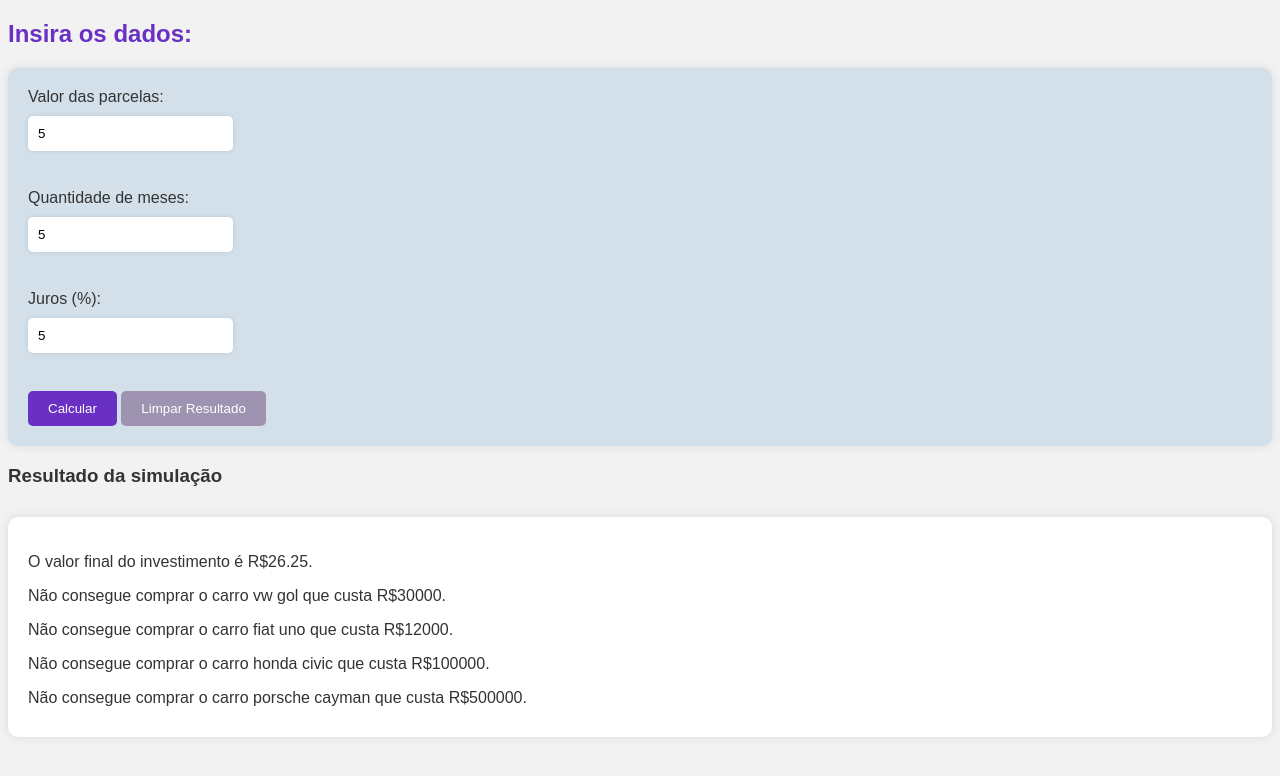
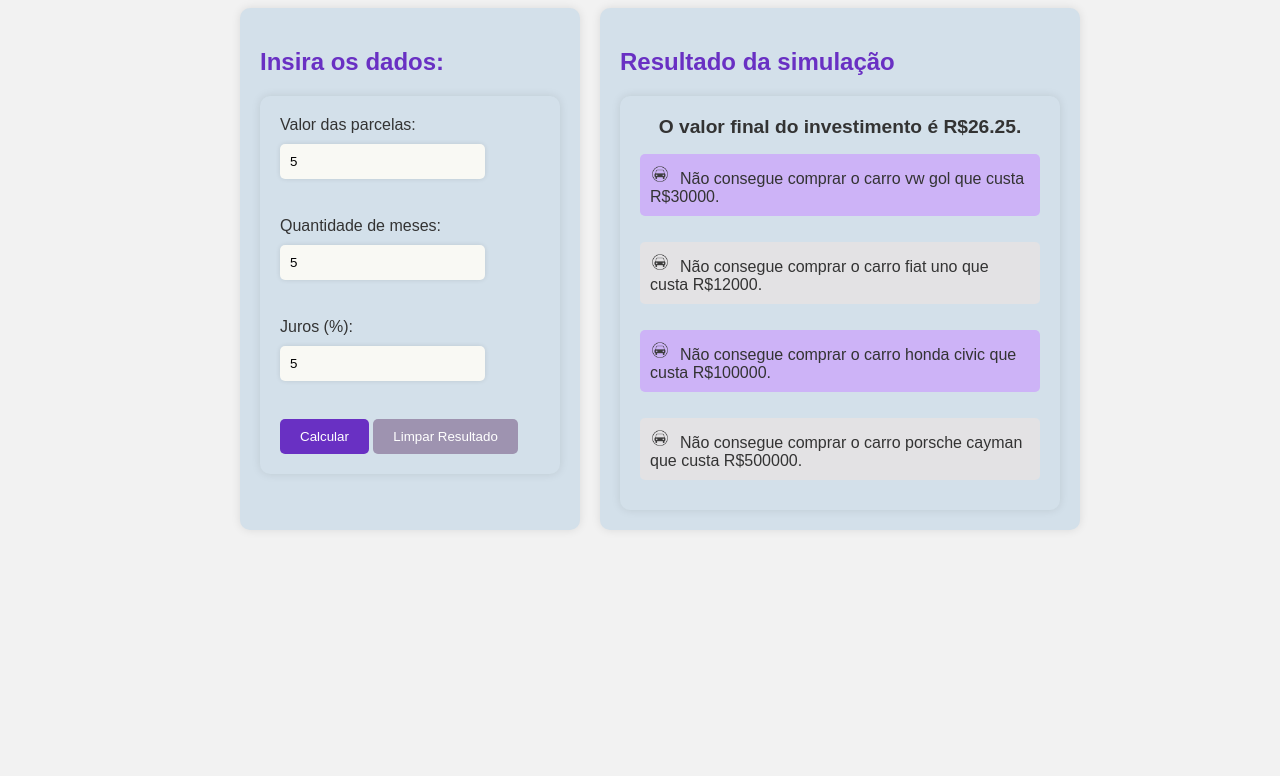
Before and after one commit to nandopera/calculadorainvestimento, a plain HTML site: page index.html in a window 1280 px wide. Both pictures are taken after typing "5", "5", "5" into the empty fields and a click on the button "Calcular". Drawn offline with Linux system fonts and the light colour scheme.

Commit message:
Melhorias no js e alteração de layout.

```diff
--- a/index.html
+++ b/index.html
@@ -7,6 +7,8 @@
     <title>Calculadora Investimento</title>
 </head>
 <body>
+    <div class="container">
+        <div class="formulario">
     <h2>Insira os dados:</h2>
     <form id="formulario">
         <label for="parcelas">Valor das parcelas:</label>
@@ -21,11 +23,12 @@
         <button type="submit">Calcular</button>
         <button type="button" id="limpar">Limpar Resultado</button>
     </form>
-
-    <article>
-        <div><h3>Resultado da simulação</h3></div>
-        <div id="resultado"></div>
-    </article>
+</div>
+<article>
+    <h2>Resultado da simulação</h2>
+    <div id="resultado"></div>
+</article>
+</div>
     <script src="index2.js"></script>
 </body>
 </html>
--- a/index2.js
+++ b/index2.js
@@ -22,10 +22,12 @@ function calcularInvestimento() {
     ];
 
     const resultadoDiv = document.getElementById('resultado');
-    resultadoDiv.innerHTML = `<p>O valor final do investimento é R$${jurosCompostos}.</p>`;
+    resultadoDiv.innerHTML = `<span class="resultadoDiv">O valor final do investimento é R$${jurosCompostos}.</span>`;
 
-    for (const { marca, modelo, valor } of carros) {
-        resultadoDiv.innerHTML += `<p>${valor < jurosCompostos ? 'Consegue' : 'Não consegue'} comprar o carro ${marca} ${modelo} que custa R$${valor}.</p>`;
+    for (let i = 0; i < carros.length; i++) {
+        const { marca, modelo, valor } = carros[i];
+        const frase = `${valor < jurosCompostos ? 'Consegue' : 'Não consegue'} comprar o carro ${marca} ${modelo} que custa R$${valor}.`;
+        resultadoDiv.innerHTML += `<p><span class="car-icon"></span>${frase}</p>`;
     }
 }
 
--- a/style.css
+++ b/style.css
@@ -1,18 +1,33 @@
 body {
     font-family: Arial, sans-serif;
-    background-color: #f2f2f2; /* Cinza claro */
-    color: #333; /* Cor do texto */
+    background-color: #f2f2f2;
+    color: #333;
 }
 
 h2 {
-    color: #6930c3; /* Roxo escuro */
+    color: #6930c3;
+}
+
+.container {
+    display: grid;
+    grid-template-columns: repeat(2, 1fr);
+    gap: 20px;
+    max-width: 800px;
+    margin: 0 auto;
+}
+
+.formulario {
+    background-color: #d3e0ea;
+    padding: 20px;
+    border-radius: 10px;
+    box-shadow: 0px 0px 10px rgba(0, 0, 0, 0.1);
 }
 
 form {
-    background-color: #d3e0ea; /* Verde claro */
+    background-color: #d3e0ea;
     padding: 20px;
     border-radius: 10px;
-    box-shadow: 0px 0px 10px rgba(0, 0, 0, 0.1); /* Sombra */
+    box-shadow: 0px 0px 10px rgba(0, 0, 0, 0.1);
 }
 
 label {
@@ -26,12 +41,13 @@ input[type="number"] {
     margin-bottom: 20px;
     border: none;
     border-radius: 5px;
-    box-shadow: 0px 0px 5px rgba(0, 0, 0, 0.1); /* Sombra */
+    background-color: #f9f9f4;
+    box-shadow: 0px 0px 5px rgba(0, 0, 0, 0.1);
 }
 
 button {
     padding: 10px 20px;
-    background-color: #6930c3; /* Roxo escuro */
+    background-color: #6930c3;
     color: #fff;
     border: none;
     border-radius: 5px;
@@ -40,12 +56,12 @@ button {
 }
 
 button:hover {
-    background-color: #5e2d96; /* Roxo mais escuro */
+    background-color: #5e2d96;
 }
 
 #limpar {
     padding: 10px 20px;
-    background-color: #9e93b0; /* Roxo escuro */
+    background-color: #9e93b0;
     color: #fff;
     border: none;
     border-radius: 5px;
@@ -54,17 +70,52 @@ button:hover {
 }
 
 #limpar:hover {
-    background-color: #726883; /* Roxo mais escuro */
+    background-color: #726883;
+}
+
+article {
+    min-width: 400px;
+    margin: 0 auto;
+    background-color: #d3e0ea;
+    padding: 20px;
+    border-radius: 10px;
+    box-shadow: 0px 0px 10px rgba(0, 0, 0, 0.1);
 }
 
 #resultado {
-    margin-top: 30px;
+    display: grid;
+    grid-template-columns: 1fr;
+    min-width: 400px;
+    margin: 0 auto;
+    background-color: #d3e0ea;
     padding: 20px;
-    background-color: #fff; /* Branco */
     border-radius: 10px;
-    box-shadow: 0px 0px 10px rgba(0, 0, 0, 0.1); /* Sombra */
+    box-shadow: 0px 0px 10px rgba(0, 0, 0, 0.1);
+}
+
+.resultadoDiv {
+    font-size: 1.2rem;
+    font-weight: bold;
+    /* margin-top: 5px; */
+    margin: auto;
 }
 
 #resultado p {
     margin-bottom: 10px;
+    padding: 10px;
+    border-radius: 5px;
+    background-color: #cdb3f7;
 }
+
+#resultado p:nth-child(odd) {
+    background-color: #e3e2e4;
+}
+
+.car-icon {
+    display: inline-block;
+    width: 20px;
+    height: 20px;
+    background-image: url('car-icon.png');
+    background-size: cover;
+    margin-right: 10px;
+}
```
Also changed, not shown: car-icon.png (added).
